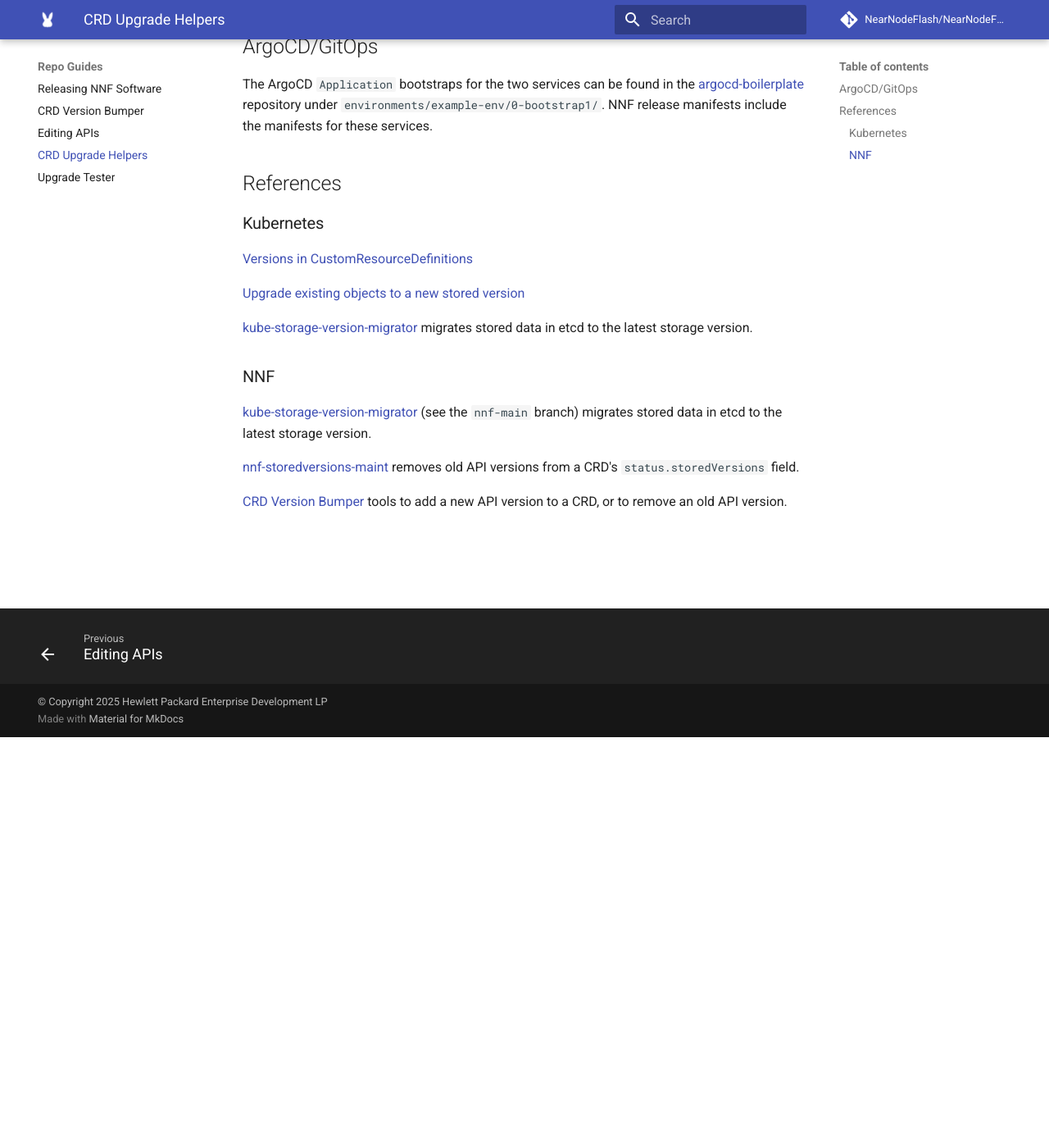
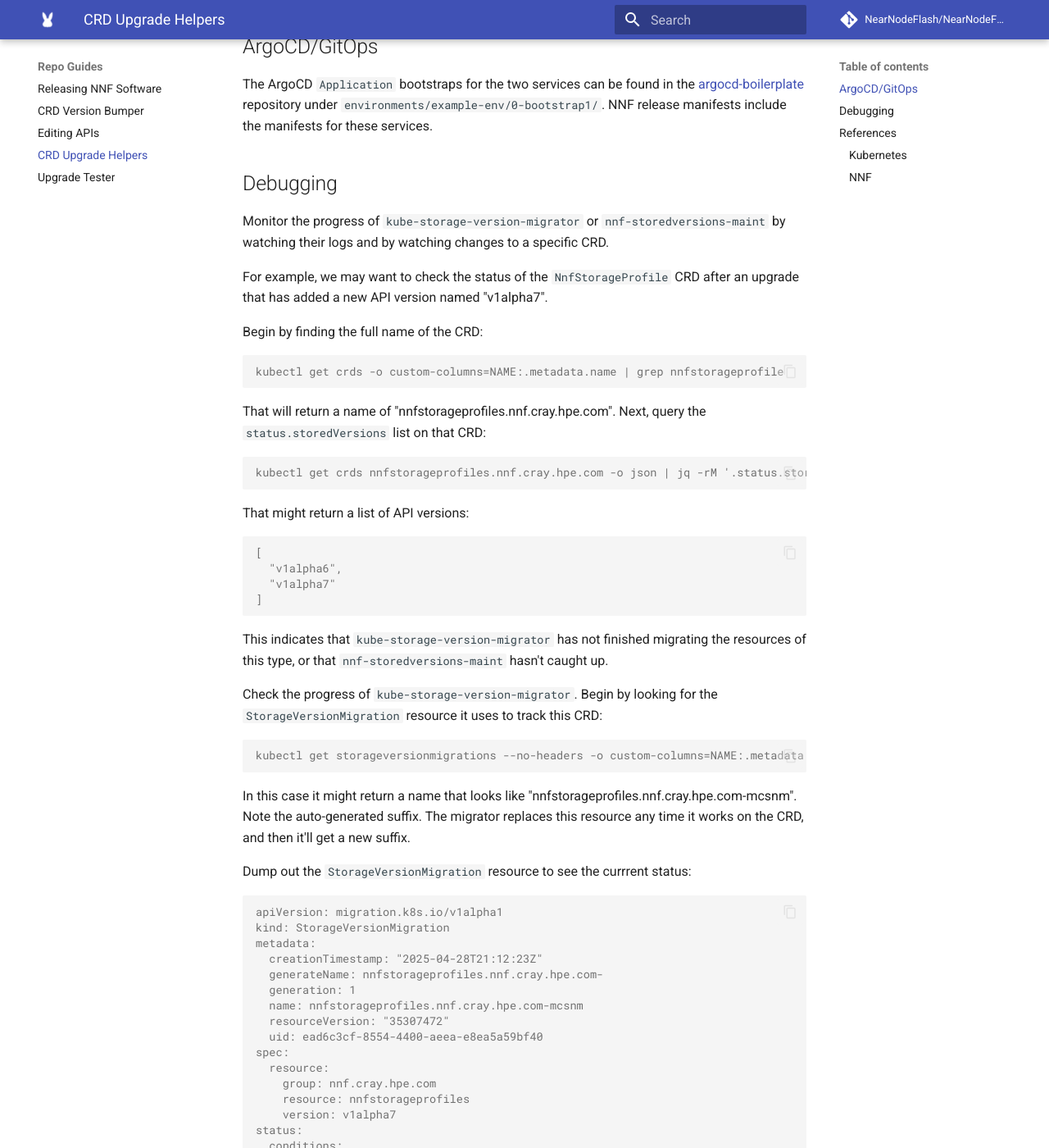
Before and after one commit to NearNodeFlash/NearNodeFlash.github.io, an MkDocs documentation site: the page built from docs/repo-guides/release-nnf-sw/crd-upgrade-helpers.md, in a window 1280 px wide and 1400 px high, scrolled down 501 px. Shown: the whole window at 82% size. Built offline with MkDocs 1.6.1 and Material for MkDocs 9.7.7, drawn with Linux system fonts in a browser that asks for light colours; comment, search, counter and statistics services are not loaded; the version menu is left out; some of the changed text lies outside the part shown.

Commit message:
CRD upgrade helpers: how to monitor
Signed-off-by: Dean Roehrich <dean.roehrich@hpe.com>

````diff
--- a/docs/repo-guides/release-nnf-sw/crd-upgrade-helpers.md
+++ b/docs/repo-guides/release-nnf-sw/crd-upgrade-helpers.md
@@ -7,6 +7,85 @@
 ## ArgoCD/GitOps
 
 The ArgoCD `Application` bootstraps for the two services can be found in the [argocd-boilerplate](https://github.com/NearNodeFlash/argocd-boilerplate) repository under `environments/example-env/0-bootstrap1/`. NNF release manifests include the manifests for these services.
+
+## Debugging
+
+Monitor the progress of `kube-storage-version-migrator` or `nnf-storedversions-maint` by watching their logs and by watching changes to a specific CRD.
+
+For example, we may want to check the status of the `NnfStorageProfile` CRD after an upgrade that has added a new API version named "v1alpha7".
+
+Begin by finding the full name of the CRD:
+
+```console
+kubectl get crds -o custom-columns=NAME:.metadata.name | grep nnfstorageprofile
+```
+
+That will return a name of "nnfstorageprofiles.nnf.cray.hpe.com". Next, query the `status.storedVersions` list on that CRD:
+
+```console
+kubectl get crds nnfstorageprofiles.nnf.cray.hpe.com -o json | jq -rM '.status.storedVersions'
+```
+
+That might return a list of API versions:
+
+```console
+[
+  "v1alpha6",
+  "v1alpha7"
+]
+```
+
+This indicates that `kube-storage-version-migrator` has not finished migrating the resources of this type, or that `nnf-storedversions-maint` hasn't caught up.
+
+Check the progress of `kube-storage-version-migrator`. Begin by looking for the `StorageVersionMigration` resource it uses to track this CRD:
+
+```console
+kubectl get storageversionmigrations --no-headers -o custom-columns=NAME:.metadata.name | grep nnfstorageprofile
+```
+
+In this case it might return a name that looks like "nnfstorageprofiles.nnf.cray.hpe.com-mcsnm". Note the auto-generated suffix. The migrator replaces this resource any time it works on the CRD, and then it'll get a new suffix.
+
+Dump out the `StorageVersionMigration` resource to see the currrent status:
+
+```console
+apiVersion: migration.k8s.io/v1alpha1
+kind: StorageVersionMigration
+metadata:
+  creationTimestamp: "2025-04-28T21:12:23Z"
+  generateName: nnfstorageprofiles.nnf.cray.hpe.com-
+  generation: 1
+  name: nnfstorageprofiles.nnf.cray.hpe.com-mcsnm
+  resourceVersion: "35307472"
+  uid: ead6c3cf-8554-4400-aeea-e8ea5a59bf40
+spec:
+  resource:
+    group: nnf.cray.hpe.com
+    resource: nnfstorageprofiles
+    version: v1alpha7
+status:
+  conditions:
+  - lastUpdateTime: "2025-04-28T21:12:26Z"
+    status: "True"
+    type: Succeeded
+```
+
+That looks like it completed the migration of these resources to the new "v1alpha7" API version. In this case, the "lastUpdateTime" just happens to be a few seconds ago.
+
+The `nnf-storedversions-maint` should have had a chance to respond to this by now, so look at the CRD again:
+
+```console
+kubectl get crds nnfstorageprofiles.nnf.cray.hpe.com -o json | jq -rM '.status.storedVersions'
+```
+
+The list contains only the "v1alpha7" API:
+
+```console
+[
+  "v1alpha7"
+]
+```
+
+These activities can also be followed in the logs of the respective services.
 
 ## References
 
````
